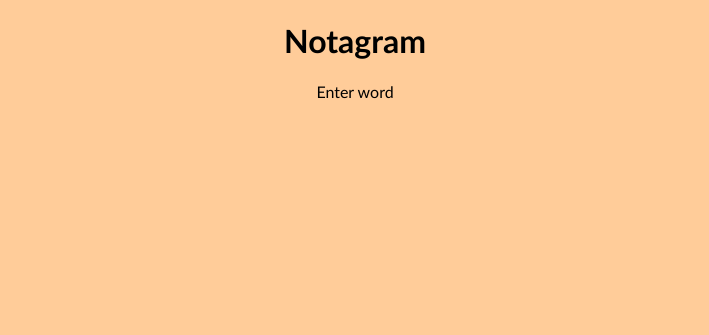
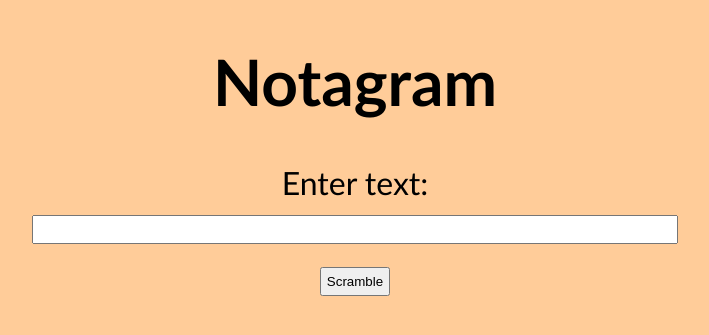
Before and after one commit to byarker/Notagram, a Django app: page / in a window 1280 px wide. Shown: the top 335 px of the page, without its empty margins (285-994 px from the left). Run offline with Django 5.2, Linux system fonts and the light colour scheme.

Commit message:
Styling update

```diff
--- a/notagram/scrambler/static/style.css
+++ b/notagram/scrambler/static/style.css
@@ -1,5 +1,15 @@
 body {
+    text-align: center;
     background-color: rgb(255, 204, 153);
     font-family: Calibri, Arial, sans-serif;
-    text-align: center;
+    font-size: 200%;
 }
+
+input, label {
+    margin: 10px;
+    padding: 5px;
+}
+
+#word {
+    width: 50%;
+}
--- a/notagram/scrambler/templates/scrambler.html
+++ b/notagram/scrambler/templates/scrambler.html
@@ -1,11 +1,18 @@
 {% extends ".master.html" %}
 
 {% block title %}
-  Notagram scrambler
+    Notagram scrambler
 {% endblock %}
 
 {% block content %}
-  <h1>Notagram</h1>
+    <h1>Notagram</h1>
+    <form method="post">
+        <label for="word">Enter text:</label> <br>
+        <input type="text" id="word" name="word"> <br>
+        <input type="submit" value="Scramble">
+    </form>
+    <ul>
 
-  <p>Enter word</p>
+
+    </ul>
 {% endblock %}
--- a/notagram/scrambler/views.py
+++ b/notagram/scrambler/views.py
@@ -1,5 +1,5 @@
 from django.shortcuts import render
-from django.http import HttpResponse
+from django.http import HttpResponse, HttpRequest
 from django.template import loader
 
 def main(request):
```
